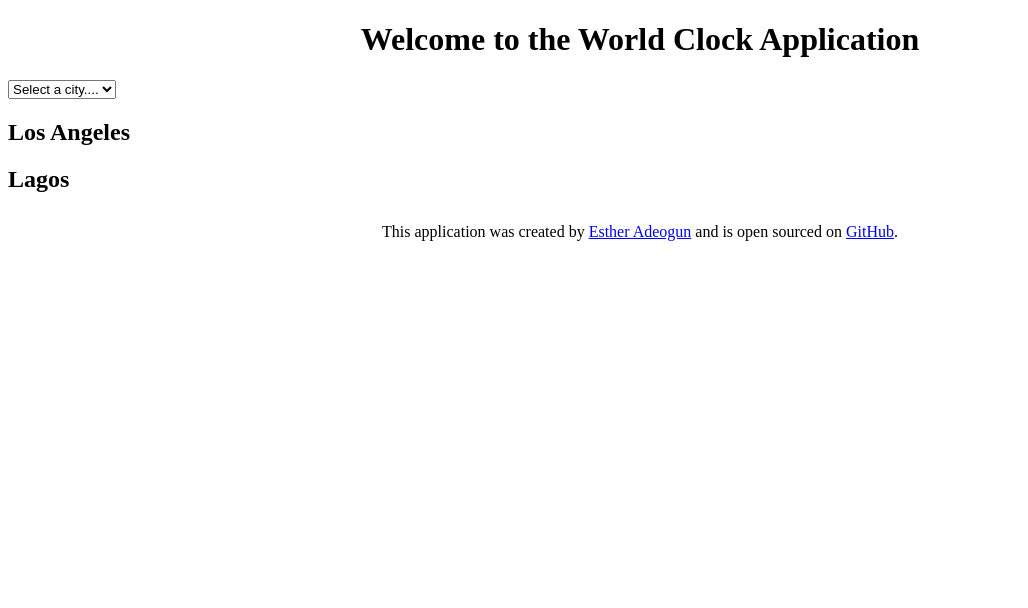
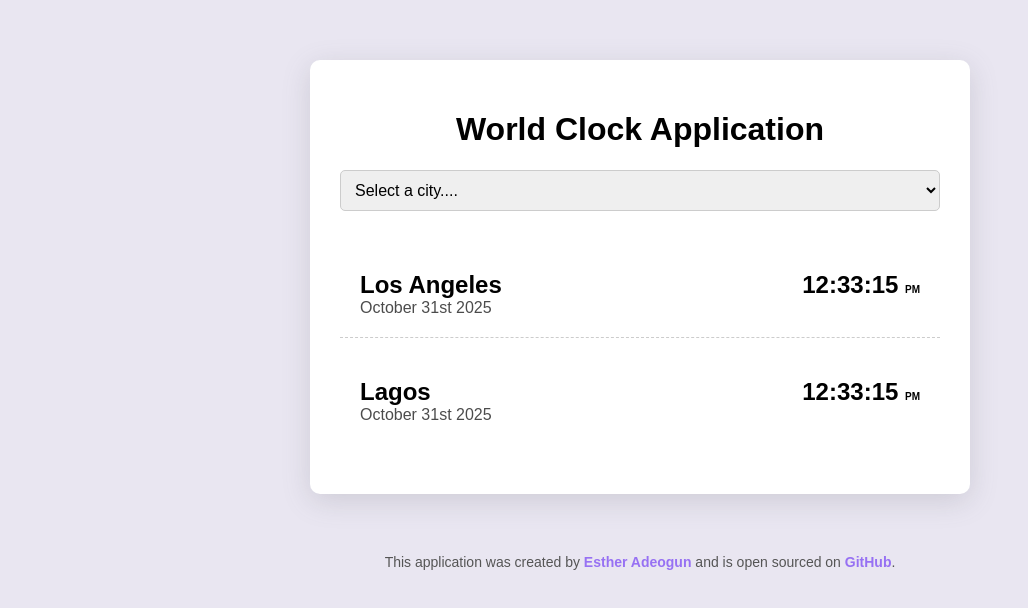
Before and after one commit to adeogunesther95-lab/SheCodes-Plus-Add-on-wk2, a plain HTML site: page index.html in a window 1280 px wide. Shown: the whole page, without its empty margins (0-1028 px from the left). Drawn offline with Linux system fonts and the light colour scheme.

Commit message:
added CSS styling + tweaked city div

```diff
--- a/index.html
+++ b/index.html
@@ -7,7 +7,8 @@
     <title>World Clock</title>
   </head>
   <body>
-    <h1>Welcome to the World Clock Application</h1>
+    <div class="container">
+      <h1>World Clock Application</h1>
 
       <select name="" id="">
         <option value="">Select a city....</option>
@@ -15,18 +16,21 @@
         <option value="">Tokyo</option>
         <option value="">Sydney</option>
       </select>
-
       <div class="city">
+        <div>
           <h2>Los Angeles</h2>
-      <div class="date"></div>
-      <div class="time"></div>
+          <div class="date">October 31st 2025</div>
+        </div>
+        <div class="time">12:33:15 <small>PM</small></div>
       </div>
       <div class="city">
+        <div>
           <h2>Lagos</h2>
-      <div class="date"></div>
-      <div class="time"></div>
+          <div class="date">October 31st 2025</div>
         </div>
-
+        <div class="time">12:33:15 <small>PM</small></div>
+      </div>
+    </div>
     <footer>
       This application was created by
       <a
@@ -43,6 +47,7 @@
         >GitHub</a
       >.
     </footer>
+
     <script src="app.js"></script>
   </body>
 </html>
--- a/styles.css
+++ b/styles.css
@@ -1,7 +1,69 @@
+body {
+  font-family: Arial, sans-serif;
+  background-color: #e9e6f1;
+}
+
+.container {
+  max-width: 600px;
+  margin: 60px auto;
+  padding: 30px;
+  background-color: #fff;
+  box-shadow: rgba(100, 100, 111, 0.2) 0px 7px 29px 0px;
+  border-radius: 10px;
+}
+
+.city {
+  display: flex;
+  margin: 20px 0;
+  justify-content: space-between;
+  padding: 20px;
+  border-bottom: 1px dashed rgba(0, 0, 0, 0.2);
+}
+
+.city:last-child {
+  border: none;
+}
+h2 {
+  margin: 0;
+}
+
+.date {
+  font-size: 16px;
+
+  opacity: 0.7;
+}
+.time {
+  font-size: 24px;
+  font-weight: bold;
+}
+
+.time small {
+  font-size: 10px;
+  visibility: middle;
+  line-height: 36px;
+}
+
+select {
+  padding: 10px;
+  font-size: 16px;
+  border-radius: 5px;
+  border: 1px solid #ccc;
+  margin-bottom: 20px;
+  width: 100%;
+}
+
 h1 {
   text-align: center;
 }
 footer {
   text-align: center;
   margin-top: 30px;
+  font-size: 14px;
+  color: #555;
 }
+
+footer a {
+  text-decoration: none;
+  font-weight: bold;
+  color: #9771f3;
+}
```
Lines whose indentation alone changed are shown as unchanged.
